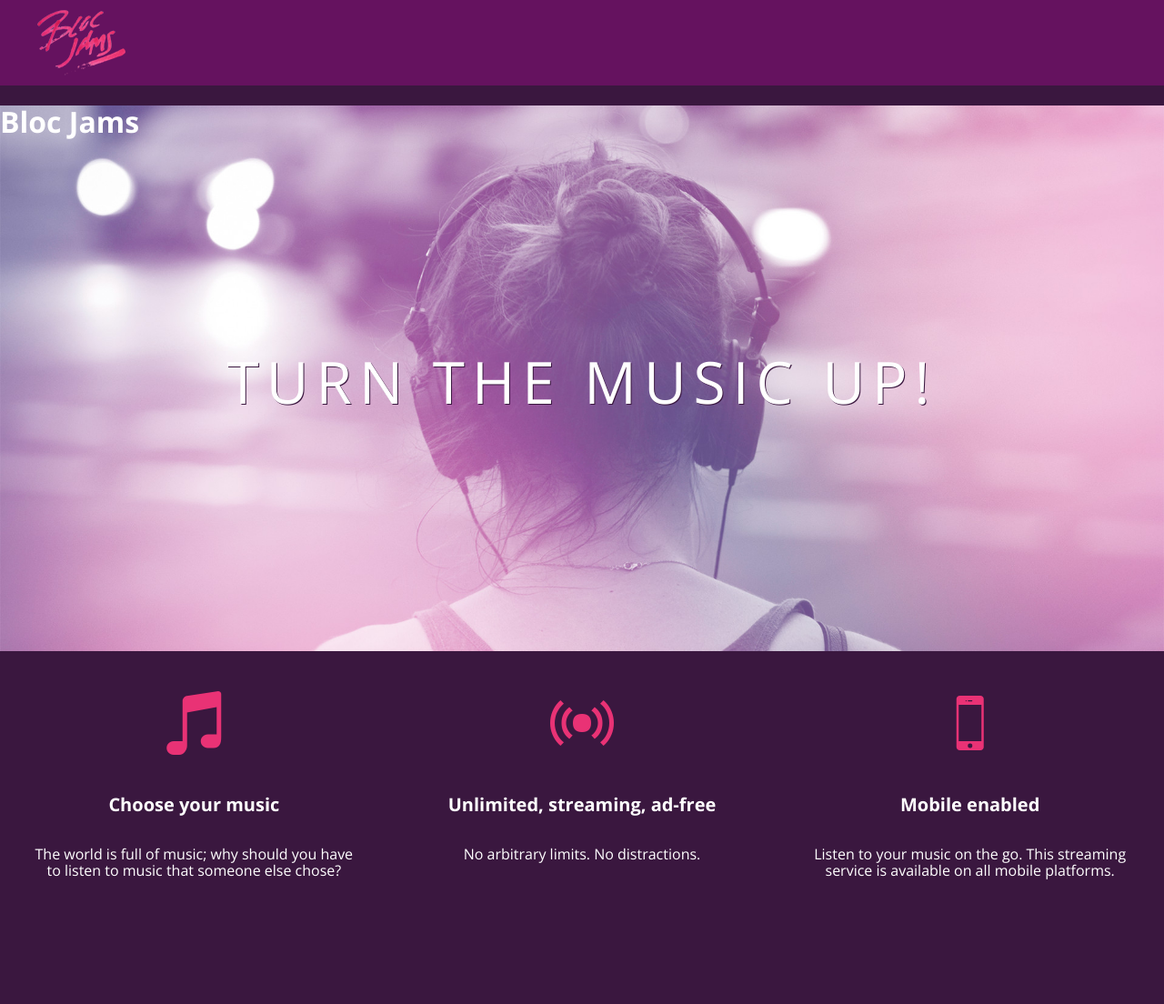
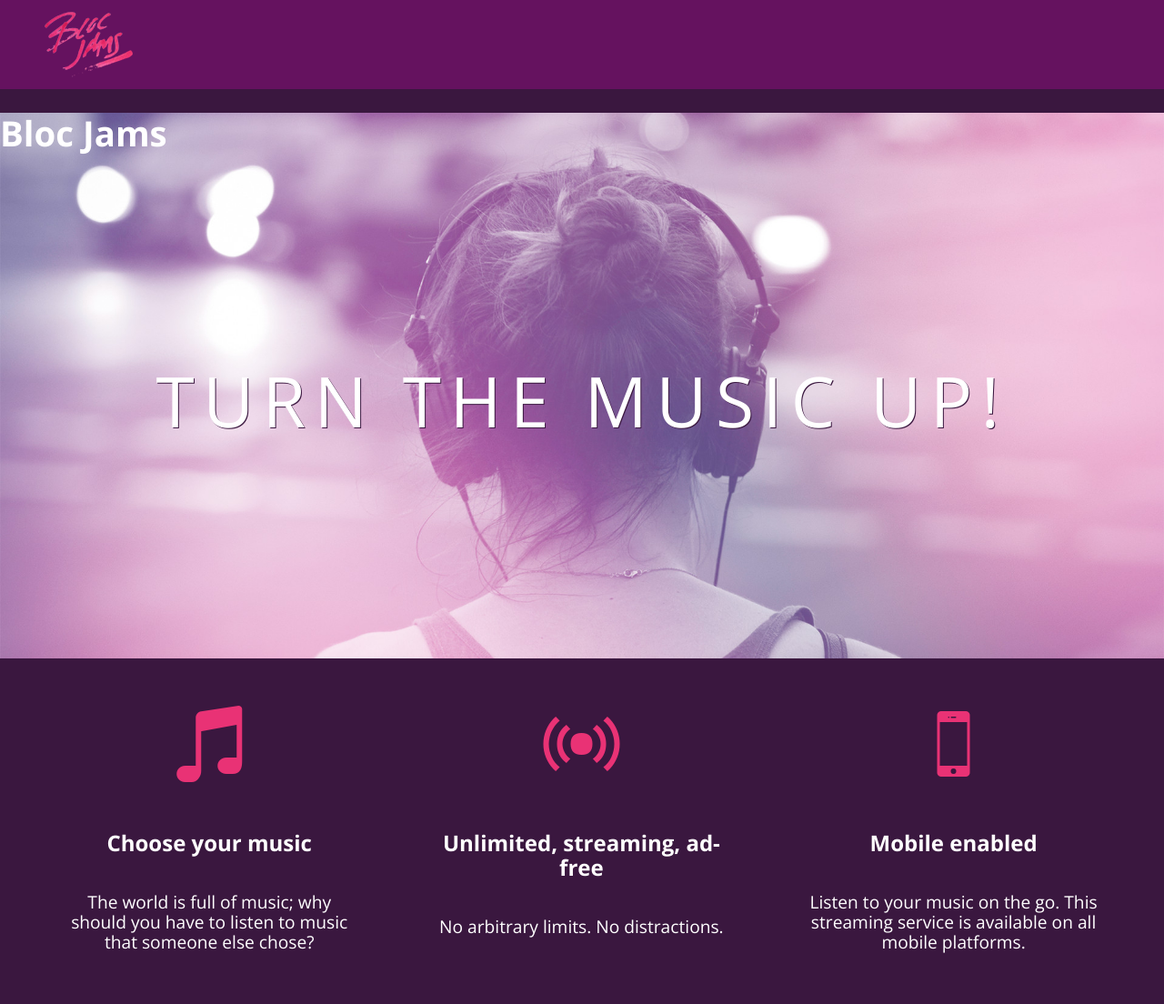
Before and after one commit to Weatherman0725/bloc-jams, a plain HTML site: page index.html in a window 1280 px wide. Shown: the whole page at 91% size. Before the commit the page ends 1014 px from the top, so only its background shows below. Drawn offline with nearby package versions, Linux system fonts and the light colour scheme.

Commit message:
completed checkpoint 4 checkpoint

```diff
--- a/index.html
+++ b/index.html
@@ -2,10 +2,12 @@
  <html>
      <head>
          <title>Bloc Jams</title>
+         <meta name="viewport" content="width=device-width, initial-scale=1">
          <link rel="stylesheet" type="text/css" href="http://fonts.googleapis.com/css?family=Open+Sans:400,800,600,700,300">
          <link rel="stylesheet" type="text/css" href="http://code.ionicframework.com/ionicons/2.0.1/css/ionicons.min.css">
          <link rel="stylesheet" type="text/css" href="styles/normalize.css">
          <link rel="stylesheet" type="text/css" href="styles/main.css">
+         <link rel="stylesheet" type="text/css" href="styles/landing.css">
 
      </head>
      <body class="landing">
@@ -17,18 +19,18 @@
              <h1>Bloc Jams</h1>
              <h3 class="hero-title">Turn the music up!</h3>
          </section>
-         <section class="selling-points"> <!-- selling points -->
-             <div class="point">
+         <section class="selling-points container"> <!-- selling points -->
+             <div class="point column third">
                  <span class="ion-music-note"></span>
                  <h5 class="point-title">Choose your music</h5>
                  <p class="point-description">The world is full of music; why should you have to listen to music that someone else chose?</p>
              </div>
-             <div class="point">
+             <div class="point column third">
                  <span class="ion-radio-waves"></span>
                  <h5 class="point-title">Unlimited, streaming, ad-free</h5>
                  <p class="point-description">No arbitrary limits. No distractions.</p>
              </div>
-             <div class="point">
+             <div class="point column third">
                  <span class="ion-iphone"></span>
                  <h5 class="point-title">Mobile enabled</h5>
                  <p class="point-description">Listen to your music on the go. This streaming service is available on all mobile platforms.</p>
--- /dev/null
+++ b/styles/landing.css
@@ -0,0 +1,51 @@
+body.landing {
+     background-color: rgb(58,23,63);
+ }
+
+ .hero-content {
+     position: relative;
+     min-height: 600px;
+     background-image: url(../assets/images/bloc_jams_bg.jpg);
+     background-repeat: no-repeat;
+     background-position: center center;
+     background-size: cover;
+ }
+
+ .hero-content .hero-title {
+     position: absolute;
+     top: 40%;
+     -webkit-transform: translateY(-50%);
+     -moz-transform: translateY(-50%);
+     transform: translateY(-50%);
+     width: 100%;
+     text-align: center;
+     font-size: 4rem;
+     font-weight: 300;
+     text-transform: uppercase;
+     letter-spacing: 0.5rem;
+     text-shadow: 1px 1px 0px rgb(58,23,63);
+ }
+
+ .selling-points {
+     position: relative;
+     -webkit-box-sizing: border-box;
+     -moz-box-sizing: border-box;
+     box-sizing: border-box;
+ }
+
+ .point {
+     position: relative;
+     padding: 2rem;
+     text-align: center;
+ }
+
+ .point .point-title {
+     font-size: 1.25rem;
+ }
+
+ .ion-music-note,
+ .ion-radio-waves,
+ .ion-iphone {
+     color: rgb(233,50,117);
+     font-size: 5rem;
+ }
--- a/styles/main.css
+++ b/styles/main.css
@@ -1,4 +1,10 @@
- html {
+*, *::before, *::after {
+     -moz-box-sizing: border-box;
+     -webkit-box-sizing: border-box;
+     box-sizing: border-box;
+ }
+
+html {
      height: 100%; /* makes sure our HTML takes up 100% of the browser window */
      font-size: 100%;
  }
@@ -51,9 +57,6 @@
      position: relative;
      display: table;
      width: 100%;
-     -webkit-box-sizing: border-box;
-     -moz-box-sizing: border-box;
-     box-sizing: border-box; /* we'll explain this in a resource */
  }
 
  .point {
@@ -74,3 +77,31 @@
      color: rgb(233,50,117);
      font-size: 5rem;
  }
+
+
+.container {
+     margin: 0 auto;
+     max-width: 64rem;
+ }
+
+/* Medium screens (640px) */
+ @media (min-width: 640px) {
+     html { font-size: 112%; }
+     .column {
+         float: left;
+         padding-left: 1rem;
+         padding-right: 1rem;
+     }
+
+     .column.full { width: 100%; }
+     .column.two-thirds { width: 66.7%; }
+     .column.half { width: 50%; }
+     .column.third { width: 33.3%; }
+     .column.fourth { width: 25%; }
+     .column.flow-opposite { float: right; }
+ }
+
+ /* Large screens (1024px) */
+ @media (min-width: 1024px) {
+     html { font-size: 120%; }
+ }
```
